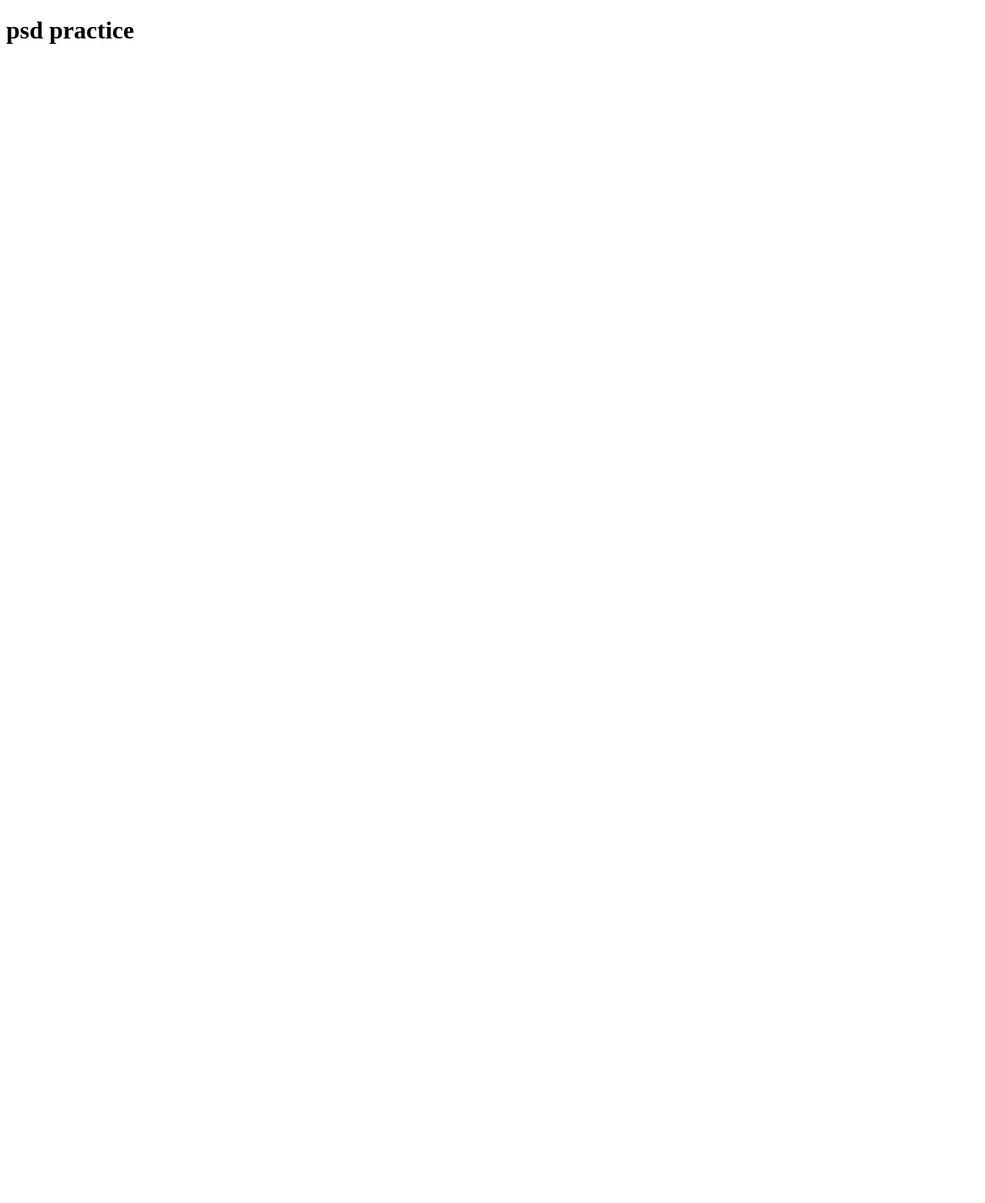
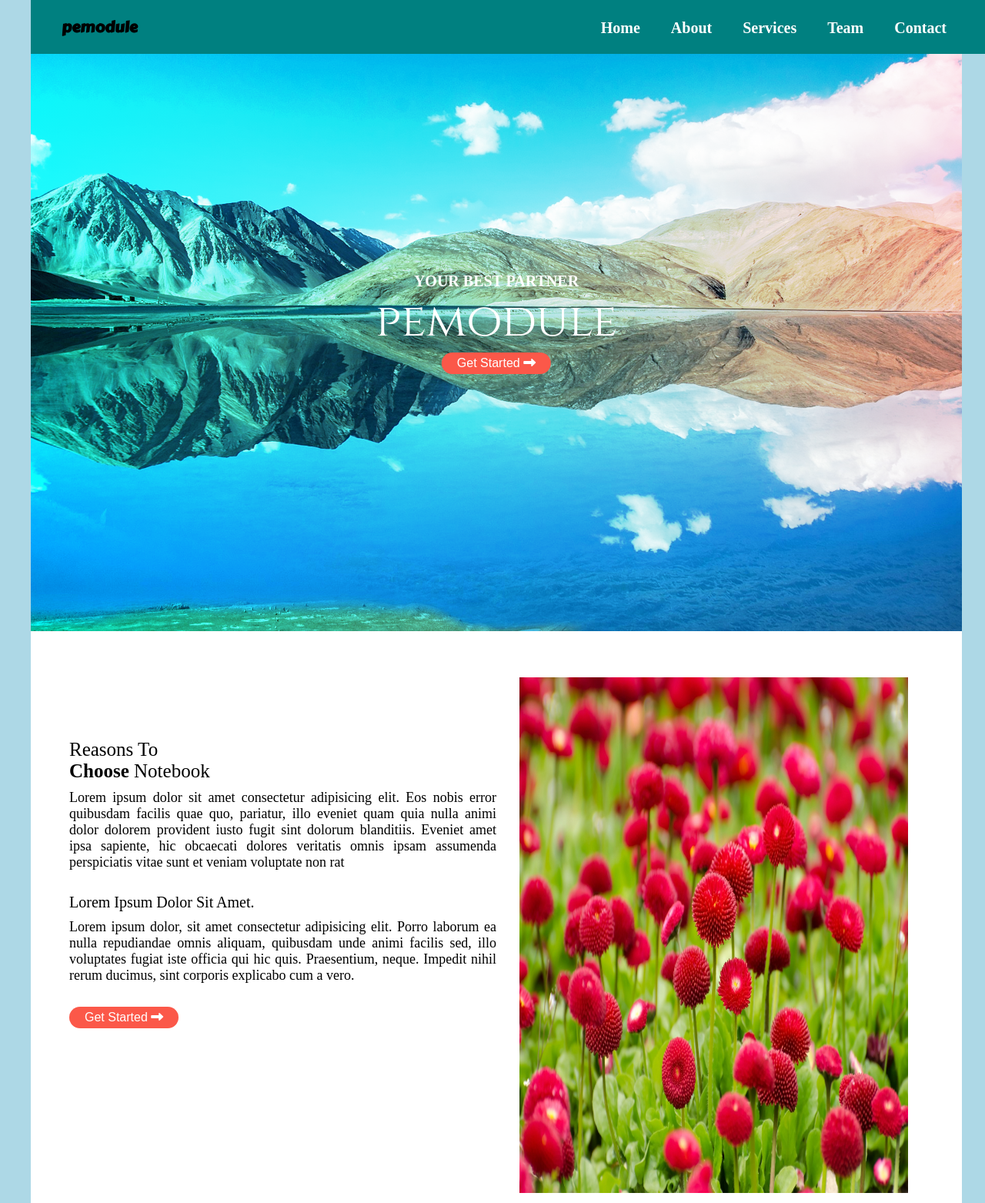
Before and after one commit to a-baten71/a-baten71.github.io, a plain HTML site: page psd-practice/index.html in a window 1280 px wide. Shown: the top 1563 px of the page at 77% size. Before the commit the page ends 800 px from the top, so only its background shows below. Drawn offline with Linux system fonts and the light colour scheme.

Commit message:
submit asainment

```diff
--- a/psd-practice/index.html
+++ b/psd-practice/index.html
@@ -1,11 +1,71 @@
 <!DOCTYPE html>
 <html lang="en">
 <head>
-    <meta charset="UTF-8">
-    <meta name="viewport" content="width=device-width, initial-scale=1.0">
-    <title>psd practice</title>
+  <meta charset="UTF-8">
+  <meta name="viewport" content="width=device-width, initial-scale=1.0">
+  <title>Document</title>
+  <link rel="stylesheet" href="style.css">
+  <script src="https://use.fontawesome.com/a859118518.js"></script>
+  <link rel="preconnect" href="https://fonts.gstatic.com">
+<link href="https://fonts.googleapis.com/css2?family=Cinzel:wght@400;500&display=swap"
+rel="stylesheet">
+<link rel="preconnect" href="https://fonts.gstatic.com">
+<link href="https://fonts.googleapis.com/css2?family=Carter+One&display=swap" rel="stylesheet">
+
+
+<link rel="stylesheet" media="screen and (max-width: 600px)" href="mobile.css">
 </head>
 <body>
-    <h1>psd practice</h1>
+    <section class="container-header">
+      <div class="header">
+        <div class="logo">
+          <h4>pemodule</h4>
+        </div>
+        <div class="menu">
+          <ul class="nav">
+            <li class="nav-item"><a href="">home</a></li>
+            <li class="nav-item"><a href="">about</a></li>
+            <li class="nav-item"><a href="">services</a></li>
+            <li class="nav-item"><a href="">team</a></li>
+            <li class="nav-item"><a href="">contact</a></li>
+          </ul>
+        </div>
+      </div>
+
+      <div class="header-center-text">
+        <h5>your best partner</h5>
+        <h2>pemodule</h2>
+        <button><a href=""> get started <i class="fa fa-long-arrow-right" aria-hidden="true"></i></a></button>
+      </div>
+    </section>
+
+    <section class="containers-main-content">
+              <div class="about-text">
+                  <h4>reasons to <br> <b>choose</b> notebook</h4>
+                  <p>Lorem ipsum dolor sit amet consectetur adipisicing elit. Eos nobis error quibusdam facilis quae quo, pariatur, illo eveniet quam quia nulla animi dolor dolorem provident iusto fugit sint dolorum blanditiis. Eveniet amet ipsa sapiente, hic obcaecati dolores veritatis omnis ipsam assumenda perspiciatis vitae sunt et veniam voluptate non rat</p>
+
+                  <h5>Lorem ipsum dolor sit amet.</h5>
+
+                  <p>Lorem ipsum dolor, sit amet consectetur adipisicing elit. Porro laborum ea nulla repudiandae omnis aliquam, quibusdam unde animi facilis sed, illo voluptates fugiat iste officia qui hic quis. Praesentium, neque. Impedit nihil rerum ducimus, sint corporis explicabo cum a vero.</p>
+
+                  <button><a href=""> get started <i class="fa fa-long-arrow-right" aria-hidden="true"></i></a></button>
+              </div>
+
+          <div class="about-us-img">
+              <img src="images\summer_red_flowers-1920x1200.jpg" alt="">
+          </div>
+      </section>
+
+    <section class="container-footer">
+      <div class="footer-text">
+        <h4>reasons to</h4>
+        <h4><b>choose</b> notebook</h4>
+        <p>Lorem ipsum dolor, sit amet consectetur adipisicing elit. Ea dolore harum nam. Aut quis sit accusamus natus reprehenderit dolorem laboriosam dolore quasi, officia nostrum, tempore at nemo architecto minima corrupti tenetur repellendus hic inventore id expedita, quae dicta? Asperiores non aperiam, similique veritatis repellat iusto consectetur incidunt, vitae velit temporibus officia ab cum exercitationem impedit, dignissimos excepturi magni nemo nisi.</p>
+        <button><a href=""> get started <i class="fa fa-long-arrow-right" aria-hidden="true"></i></a></button>
+      </div>
+
+    </section>
+
+
 </body>
 </html>
--- a/psd-practice/mobile.css
+++ b/psd-practice/mobile.css
@@ -0,0 +1,113 @@
+
+   .container-header::before{
+    content: "";
+    width: 100%;
+    height: 100vh;
+    background: linear-gradient(75deg, pink, cyan);
+    position: absolute;
+   mix-blend-mode: overlay;
+}
+
+   .header{
+        flex-direction: column;
+        background: #fb5849;
+
+    }
+
+.header .logo {
+    text-align: center;
+   padding-right: 110px;
+   color: white;
+}
+
+.header .menu .nav{
+    flex-direction: column;
+    width: 100%;
+
+   text-align: center;
+
+
+}
+
+.header .menu .nav .nav-item{
+    margin-bottom:2px;
+    margin-right: 0;
+    padding-right: 0;
+    width: 100%;
+
+}
+
+.header .menu .nav .nav-item a{
+    color:black;
+}
+
+.header .menu .nav .nav-item a:hover{
+    color: white;
+}
+
+.containers-main-content{
+    flex-direction: column;
+}
+.about-text{
+    width: 100%;
+    padding-top: 0;
+    padding-left: 30px;
+    padding-right: 20px;
+}
+
+.about-text h4{
+font-size: 22px;
+}
+
+.about-text h5{
+    font-size: 19px;
+}
+
+.about-text p{
+    font-size: 16px;
+    padding-top: 5px;
+    padding-bottom: 10px;
+}
+
+.about-us-img{
+    width: 100%;
+}
+
+.about-us-img img{
+    width:100%;
+    height: 200px;
+    padding: 20px 20px 0 30px;
+}
+
+.container-footer{
+
+}
+
+.footer-text{
+    width: 80%;
+    color: white;
+    height: auto;
+    top: 10%;
+    left: 8%;
+    right: 4%;
+    position: absolute;
+    color: black;
+}
+
+.footer-text h4{
+    font-size: 22px;
+    font-weight: 500;
+    text-transform: capitalize;
+}
+
+.footer-text p{
+    padding-top: 10px;
+    padding-bottom: 30px;
+    font-size: 16px;
+    text-align: justify;
+}
+
+.footer-text button a:hover{
+background: white;
+color:#fb5849;
+}
--- a/psd-practice/style.css
+++ b/psd-practice/style.css
@@ -0,0 +1,233 @@
+*{
+    padding: 0;
+    margin: 0;
+    box-sizing: border-box;
+
+}
+
+body{
+    background: lightblue;
+    padding:20px 30px 0 40px;
+    margin:0;
+    box-sizing: border-box;
+}
+
+/* header section starts */
+
+.container-header{
+    width: 100%;
+    height: 100vh;
+    box-sizing: border-box;
+    background-image: url("images/jammu_kashmir_pangong_lake-1920x1200.jpg");
+    background-position: center center;
+    background-repeat: no-repeat;
+    position:relative;
+    background-size: cover;
+}
+
+.container-header::before{
+    content: "";
+    width: 100%;
+    height: 100vh;
+    background: linear-gradient(75deg, cyan, pink);
+    position: absolute;
+   mix-blend-mode: overlay;
+}
+
+.header{
+    width: 100%;
+    height: 70px;
+    background: teal;
+    display: flex;
+    flex-wrap: nowrap;
+    flex-direction: row;
+    justify-content: space-between;
+    position: fixed;
+    top: 0;
+
+}
+
+.header .logo{
+
+}
+
+.header .logo h4{
+    padding-left: 40px;
+    padding-top: 20px;
+    font-size: 20px;
+    font-family: 'Carter One', cursive;
+}
+
+.header .menu{
+    padding-top: 25px;
+
+}
+
+
+.header .menu .nav{
+    width: 100%;
+    display: flex;
+    flex-direction: fow;
+    flex-wrap: wrap;
+    justify-content: space-around;
+    padding-right: 70px;
+
+}
+
+.header .menu .nav .nav-item{
+    list-style: none;
+}
+
+.header .menu .nav .nav-item a{
+    text-decoration: none;
+    text-transform: capitalize;
+    font-size: 20px;
+    font-weight: 600;
+    padding: 10px 20px;
+    color: white;
+}
+
+.header .menu .nav .nav-item a:hover{
+    color: black;
+    transition: .6s;
+}
+
+.container-header .header-center-text{
+    left: 50%;
+    top: 50%;
+    transform: translate(-50%, -50%);
+    position:absolute;
+    text-align: center;
+    color:white;
+}
+
+.container-header .header-center-text h5{
+    text-transform: uppercase;
+    padding-bottom: 0;
+    margin-bottom:0;
+    font-size: 20px;
+}
+
+.container-header .header-center-text h2{
+    font-size: 60px;
+    padding-top: 0;
+    margin-bottom:0;
+    margin-top: 0;
+    font-family: 'Cinzel', serif;
+    font-weight: 400;
+}
+
+button{
+    background: none;
+    outline: none;
+    border: none;
+
+}
+
+button a{
+    display: block;
+    padding: 5px 20px ;
+    text-decoration: none;
+    text-transform: capitalize;
+    font-size: 16px;
+    border-radius: 30px;
+    background: #fb5849;
+    color:white;
+
+}
+
+button a:hover{
+    border: .2px solid #fb5849;
+    color: #fb5849;
+    background: none;
+    transition: 1s;
+}
+
+/* header section ends */
+
+/* main content section starts */
+
+.containers-main-content{
+    width: 100%;
+    height: 100vh;
+    display: flex;
+    flex-direction: row;
+    background: white;
+    padding-top:50px;
+    padding-bottom: 60px;
+    justify-content: space-around;
+}
+
+.about-text{
+    width:50%;
+    padding-left: 50px;
+    padding-top: 90px;
+}
+
+.about-text h4{
+   font-size: 25px;
+   font-weight: 500;
+   text-transform: capitalize;
+}
+
+.about-text h5{
+    font-size: 20px;
+    font-weight: 500;
+    text-transform: capitalize;
+ }
+
+.about-text p{
+    padding-top: 10px;
+    padding-bottom: 30px;
+    font-size: 18px;
+    text-align: justify;
+}
+
+.about-us-img{
+    width:50%;
+}
+
+.about-us-img img{
+    width:100%;
+    height: 100%;
+    padding: 10px 70px 10px 30px;
+ }
+
+ /* main content section ends */
+
+ /* footer section starts */
+
+.container-footer{
+    background-image: url("images/sand.jpg");
+    width: 100%;
+    height: 100vh;
+    background-position: center center;
+    background-repeat: no-repeat;
+    background-size: cover;
+    position: relative;
+}
+
+.footer-text{
+    width: 460px;
+    color: white;
+    height: 300px;
+    top: 30%;
+    left: 60%;
+    position: absolute;
+    color: black;
+}
+
+.footer-text h4{
+    font-size: 25px;
+    font-weight: 500;
+    text-transform: capitalize;
+}
+
+.footer-text p{
+    padding-top: 10px;
+    padding-bottom: 30px;
+    font-size: 18px;
+    text-align: justify;
+}
+
+/* footer section ends */
```
Also changed, not shown: psd-practice/images/jammu_kashmir_pangong_lake-1920x1200.jpg (added), psd-practice/images/sand.jpg (added), psd-practice/images/summer_red_flowers-1920x1200.jpg (added).
